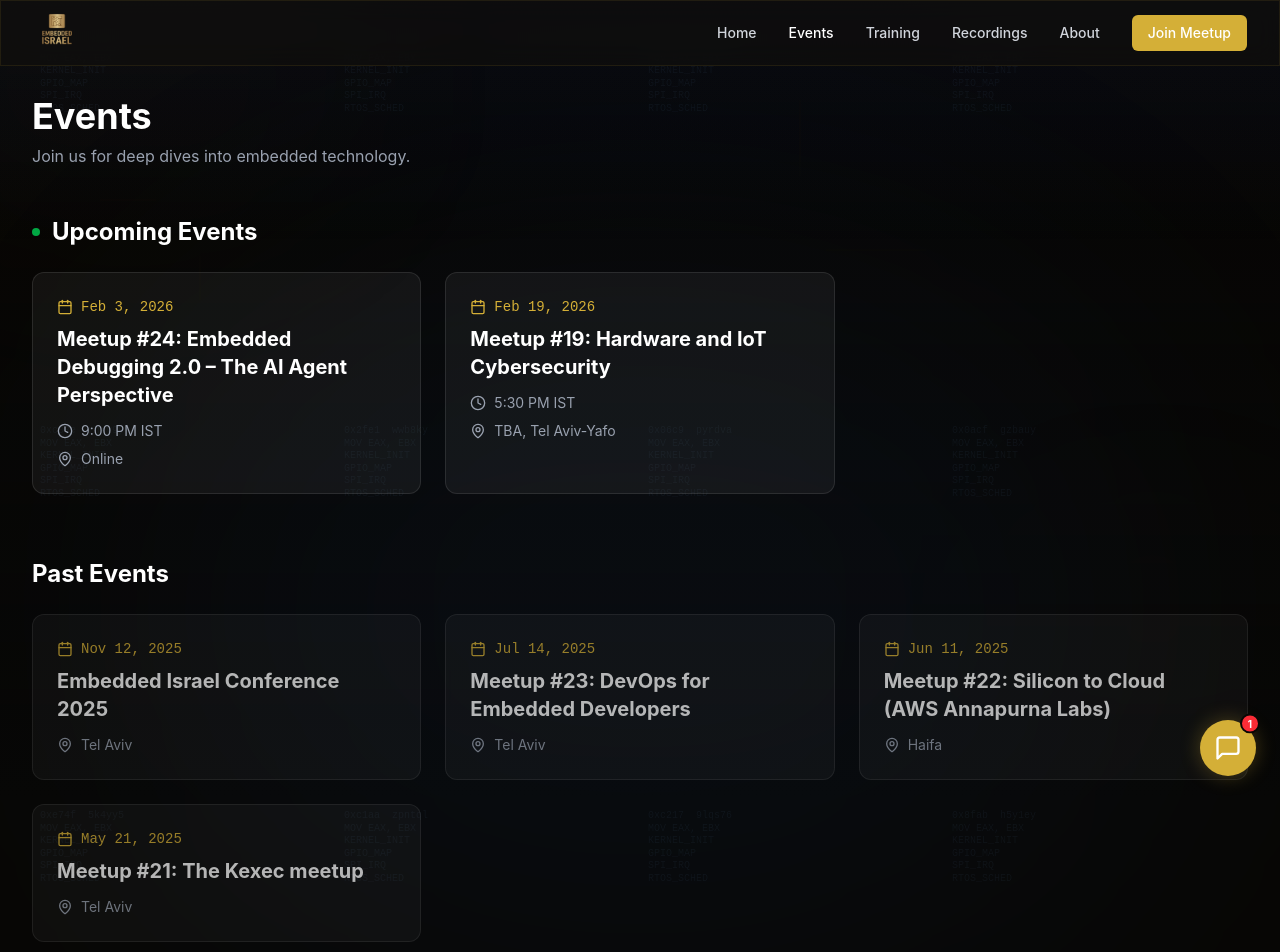
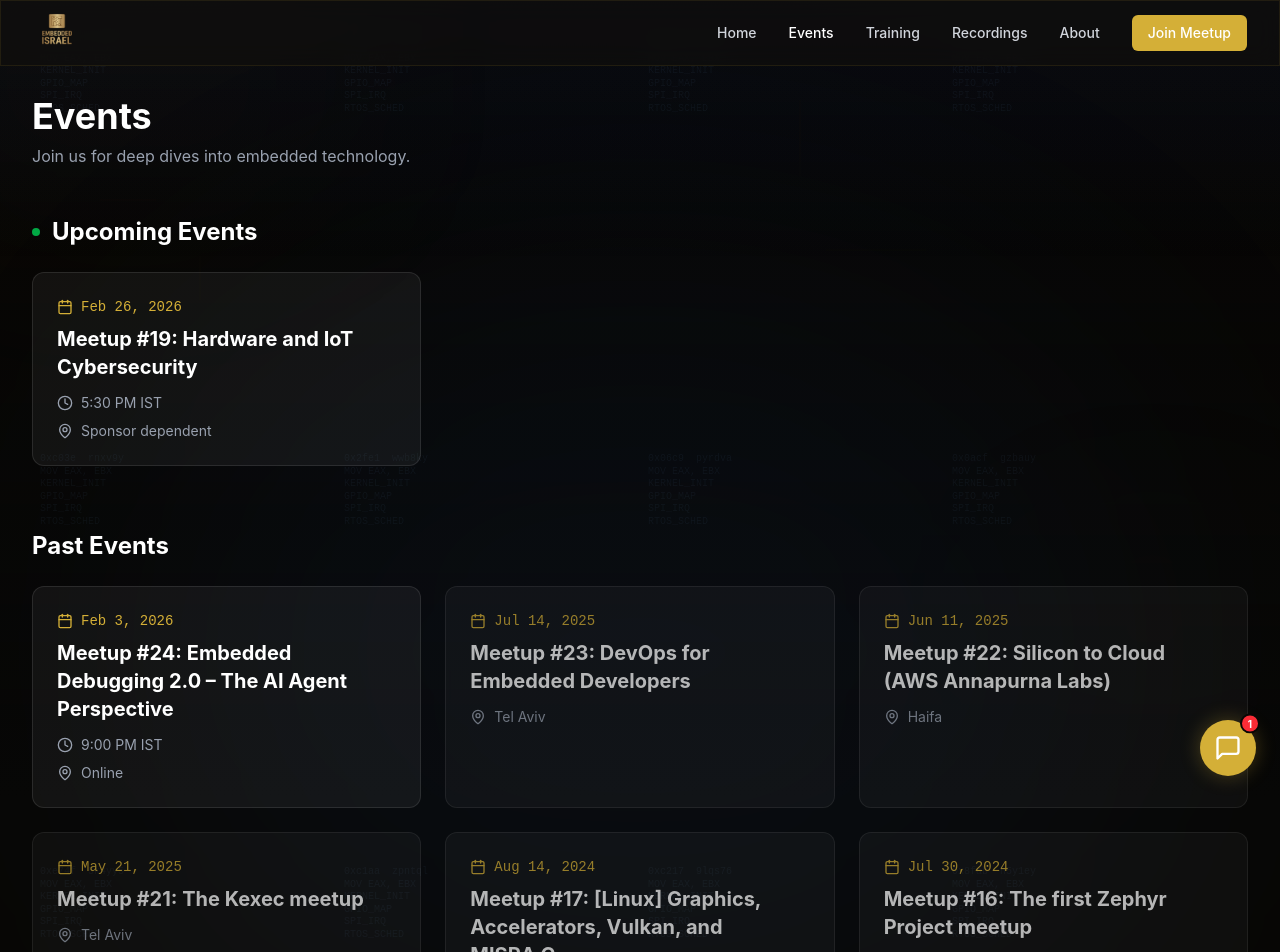
Before and after one commit to ronpscg/embedded-israel, a React (Vite) app: page /events in a window 1280 px wide. Shown: the top 952 px of the page. Built offline with nearby package versions, Linux system fonts and the light colour scheme.

Commit message:
Updated event list

```diff
--- a/src/pages/Events.tsx
+++ b/src/pages/Events.tsx
@@ -15,17 +15,10 @@ export function Events() {
                     </h2>
                     <div className="grid gap-6 md:grid-cols-2 lg:grid-cols-3">
                         <EventCard
-                            title="Meetup #24: Embedded Debugging 2.0 – The AI Agent Perspective"
-                            date="Feb 3, 2026"
-                            time="9:00 PM IST"
-                            location="Online"
-                            link="https://www.meetup.com/embedded-israel/events/313085402/"
-                        />
-                        <EventCard
                             title="Meetup #19: Hardware and IoT Cybersecurity"
-                            date="Feb 19, 2026"
+                            date="Feb 26, 2026"
                             time="5:30 PM IST"
-                            location="TBA, Tel Aviv-Yafo"
+                            location="Sponsor dependent"
                             link="https://www.meetup.com/embedded-israel/events/306359444/"
                         />
                     </div>
@@ -36,11 +29,11 @@ export function Events() {
                     <h2 className="text-2xl font-bold text-white mb-6">Past Events</h2>
                     <div className="grid gap-6 md:grid-cols-2 lg:grid-cols-3">
                         <EventCard
-                            title="Embedded Israel Conference 2025"
-                            date="Nov 12, 2025"
-                            location="Tel Aviv"
-                            isPast={true}
-                            link="https://www.meetup.com/embedded-israel/events/308456687/"
+                            title="Meetup #24: Embedded Debugging 2.0 – The AI Agent Perspective"
+                            date="Feb 3, 2026"
+                            time="9:00 PM IST"
+                            location="Online"
+                            link="https://www.meetup.com/embedded-israel/events/313085402/"
                         />
                         <EventCard
                             title="Meetup #23: DevOps for Embedded Developers"
@@ -63,6 +56,20 @@ export function Events() {
                             isPast={true}
                             link="https://www.meetup.com/embedded-israel/events/307695255/"
                         />
+                        <EventCard
+                            title="Meetup #17: [Linux] Graphics, Accelerators, Vulkan, and MISRA C"
+                            date="Aug 14, 2024"
+                            location="Tel Aviv"
+                            isPast={true}
+                            link="https://www.meetup.com/embedded-israel/events/302531458/"
+                        />
+                        <EventCard
+                            title="Meetup #16: The first Zephyr Project meetup"
+                            date="Jul 30, 2024"
+                            location="Tel Aviv"
+                            isPast={true}
+                            link="https://www.meetup.com/embedded-israel/events/301753917/"
+                        />
                     </div>
                 </section>
             </div>
--- a/src/pages/Home.tsx
+++ b/src/pages/Home.tsx
@@ -59,11 +59,11 @@ export function Home() {
                 <div className="max-w-4xl mx-auto">
                     <h2 className="text-3xl font-bold text-white mb-8 text-center">Next Meetup</h2>
                     <EventCard
-                        title="Meetup #24: Embedded Debugging 2.0 – The AI Agent Perspective"
-                        date="Tuesday, February 3, 2026"
-                        time="9:00 PM IST"
-                        location="Online"
-                        link="https://www.meetup.com/embedded-israel/events/313085402/"
+                        title="Hardware and IoT Cybersecurity"
+                        date="Thursday, February 29, 2026"
+                        time="5:30 PM IST"
+                        location="Sponsor the event and you will decide it. Otherwise - top secret."
+                        link="https://www.meetup.com/embedded-israel/events/306359444/"
                     />
                 </div>
             </section>
```
